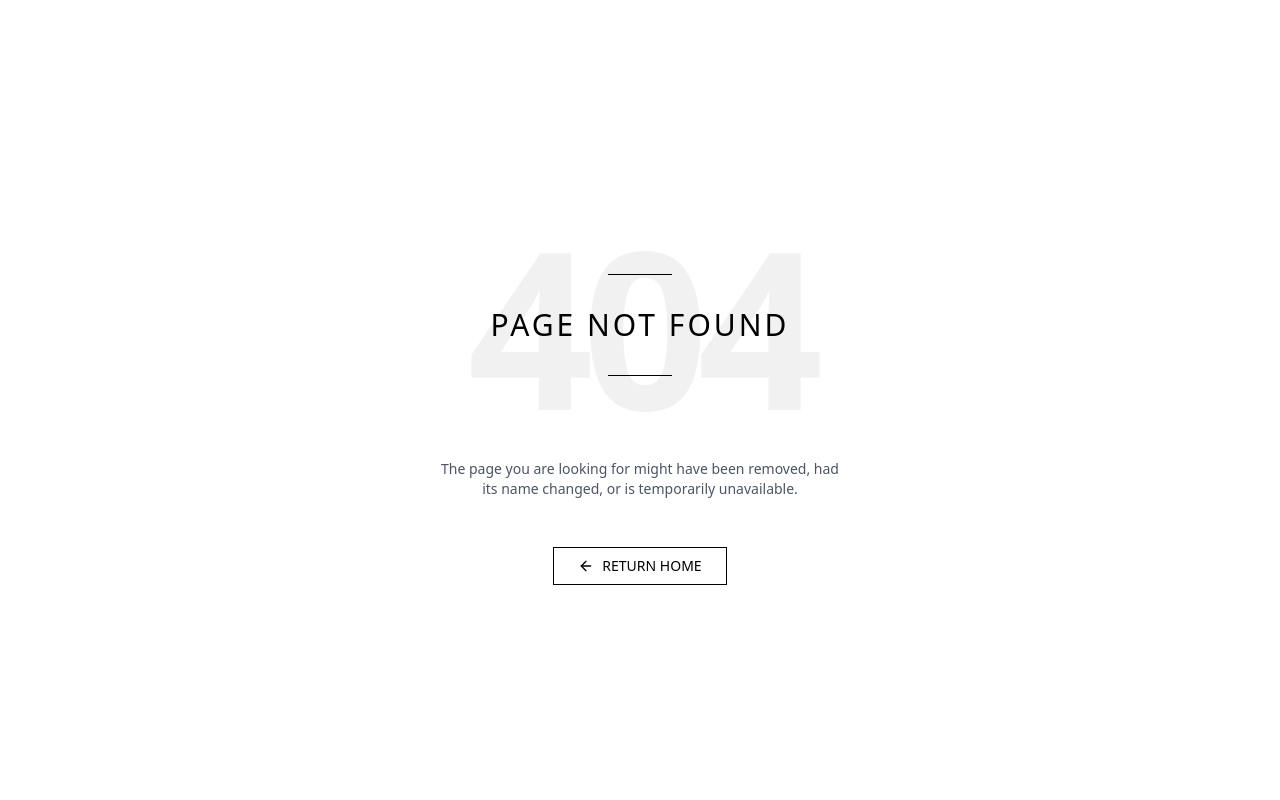
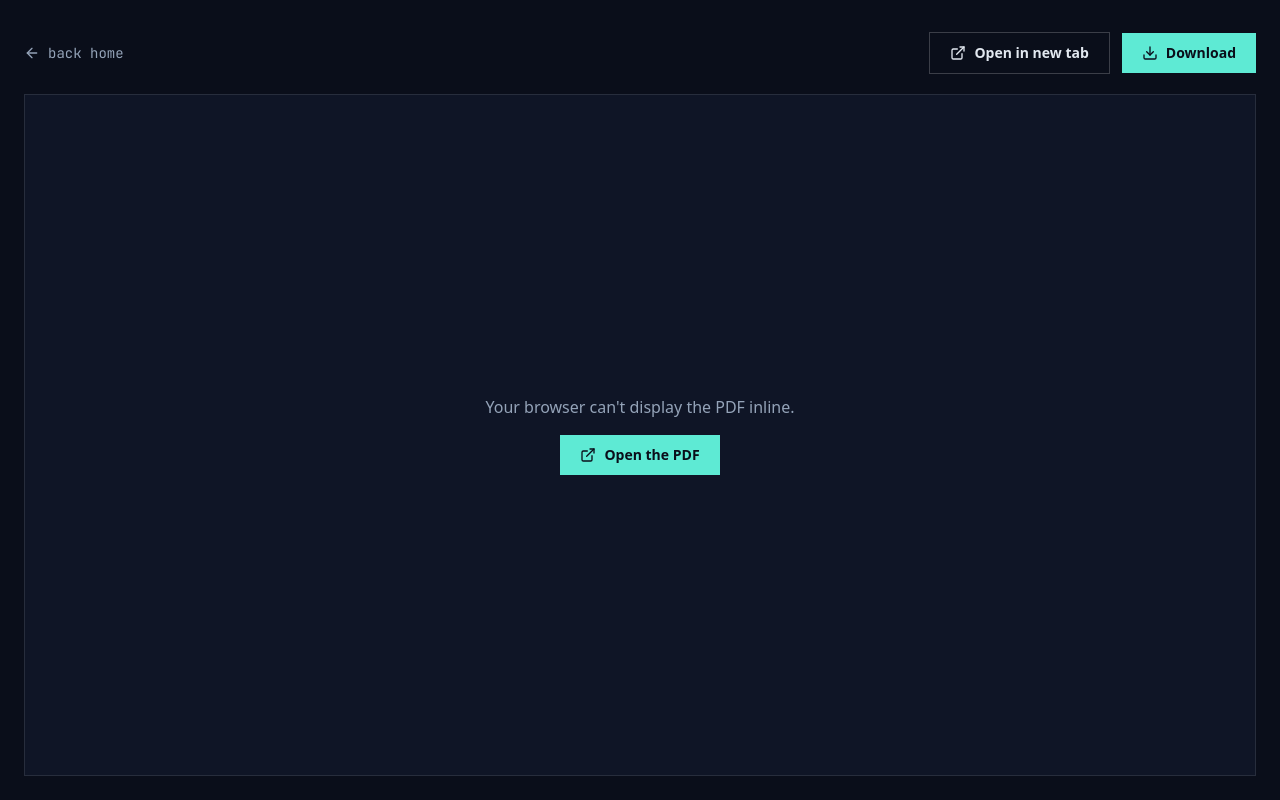
Before and after one commit to sanjeevnode/sanjeevnode.github.io, a Next.js app: page /resume in a window 1280 px wide. Before the commit this address had no page. Built offline with nearby package versions, Linux system fonts and the light colour scheme.

Commit message:
feat(resume): add resume page with PDF viewer and download options

```diff
--- /dev/null
+++ b/app/resume/page.tsx
@@ -0,0 +1,75 @@
+import type { Metadata } from 'next';
+import Link from 'next/link';
+import { ArrowLeft, Download, ExternalLink } from 'lucide-react';
+
+// The PDF lives in public/. Update this when a new build is dropped in.
+const RESUME_FILE = '/sanjeev_1_resume.pdf';
+
+export const metadata: Metadata = {
+  title: 'Resume | Sanjeev Singh',
+  description: 'Resume of Sanjeev Singh — Software Development Engineer II.',
+  // The PDF carries a phone number and email: shareable by link, but kept out
+  // of search results so the contact details are not crawled and archived.
+  robots: { index: false, follow: false },
+};
+
+export default function ResumePage() {
+  // dvh tracks mobile browser chrome, so the viewer isn't cut by the address bar
+  return (
+    <div className="h-[100dvh] overflow-hidden bg-pf-bg font-sans flex flex-col">
+      <header className="container mx-auto px-6 pt-8 pb-5 flex flex-wrap items-center justify-between gap-4">
+        <Link
+          href="/"
+          className="group inline-flex items-center gap-2 font-mono text-sm text-pf-dim transition-colors hover:text-pf-accent"
+        >
+          <ArrowLeft size={16} className="transition-transform duration-300 group-hover:-translate-x-1" />
+          back home
+        </Link>
+
+        <div className="flex items-center gap-3">
+          <a
+            href={RESUME_FILE}
+            target="_blank"
+            rel="noopener noreferrer"
+            className="inline-flex items-center gap-2 border border-pf-line/20 px-5 py-2.5 text-sm font-semibold text-pf-text transition-colors duration-300 hover:border-pf-accent hover:text-pf-accent"
+          >
+            <ExternalLink size={16} />
+            Open in new tab
+          </a>
+          <a
+            href={RESUME_FILE}
+            download
+            className="inline-flex items-center gap-2 bg-pf-accent px-5 py-2.5 text-sm font-semibold text-pf-bg transition-opacity duration-300 hover:opacity-90"
+          >
+            <Download size={16} />
+            Download
+          </a>
+        </div>
+      </header>
+
+      {/* min-h-0 lets the flex child shrink so the viewer fills exactly the
+          space left by the header; some mobile browsers refuse to render PDFs
+          inline, hence the fallback link inside <object> */}
+      <main className="container mx-auto px-6 pb-6 flex-1 min-h-0 flex flex-col">
+        <div className="flex-1 min-h-0 border border-pf-line/10 bg-pf-soft">
+          <object data={RESUME_FILE} type="application/pdf" className="w-full h-full">
+            <div className="flex h-full flex-col items-center justify-center gap-4 p-8 text-center">
+              <p className="text-pf-dim">
+                Your browser can&apos;t display the PDF inline.
+              </p>
+              <a
+                href={RESUME_FILE}
+                target="_blank"
+                rel="noopener noreferrer"
+                className="inline-flex items-center gap-2 bg-pf-accent px-5 py-2.5 text-sm font-semibold text-pf-bg transition-opacity duration-300 hover:opacity-90"
+              >
+                <ExternalLink size={16} />
+                Open the PDF
+              </a>
+            </div>
+          </object>
+        </div>
+      </main>
+    </div>
+  );
+}
--- a/app/robots.ts
+++ b/app/robots.ts
@@ -5,7 +5,9 @@ export default function robots(): MetadataRoute.Robots {
     rules: {
       userAgent: "*",
       allow: "/",
-      disallow: ["/admin/", "/api/"],
+      // /resume renders a PDF carrying a phone number and email — shareable by
+      // link, but kept out of crawlers so the contact details aren't scraped.
+      disallow: ["/admin/", "/api/", "/resume"],
     },
     sitemap: "https://www.sanjeevnode.in/sitemap.xml",
   };
--- a/components/Hero.tsx
+++ b/components/Hero.tsx
@@ -81,12 +81,11 @@ const Hero: React.FC = () => {
           <div className="hero-fade mt-8 flex flex-wrap gap-4">
             <Magnetic>
               <a
-                href="/sanjeev_1_resume.pdf"
-                download
+                href="/resume"
                 className="inline-flex items-center gap-2 px-7 py-3.5 bg-pf-accent text-pf-bg font-semibold transition-opacity duration-300 hover:opacity-90"
               >
                 <FileText size={18} />
-                Download CV
+                View CV
               </a>
             </Magnetic>
             <Magnetic>
```
